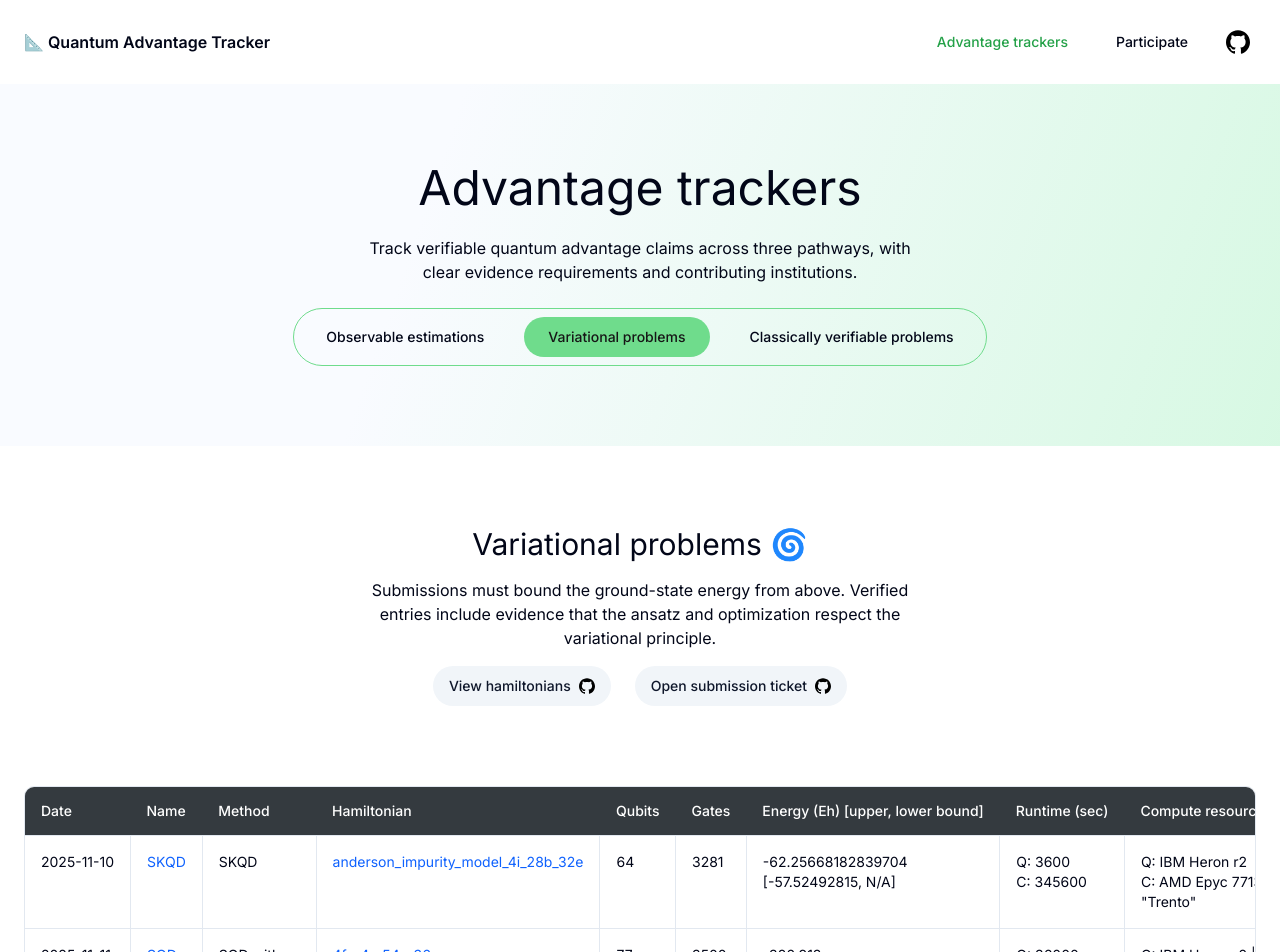
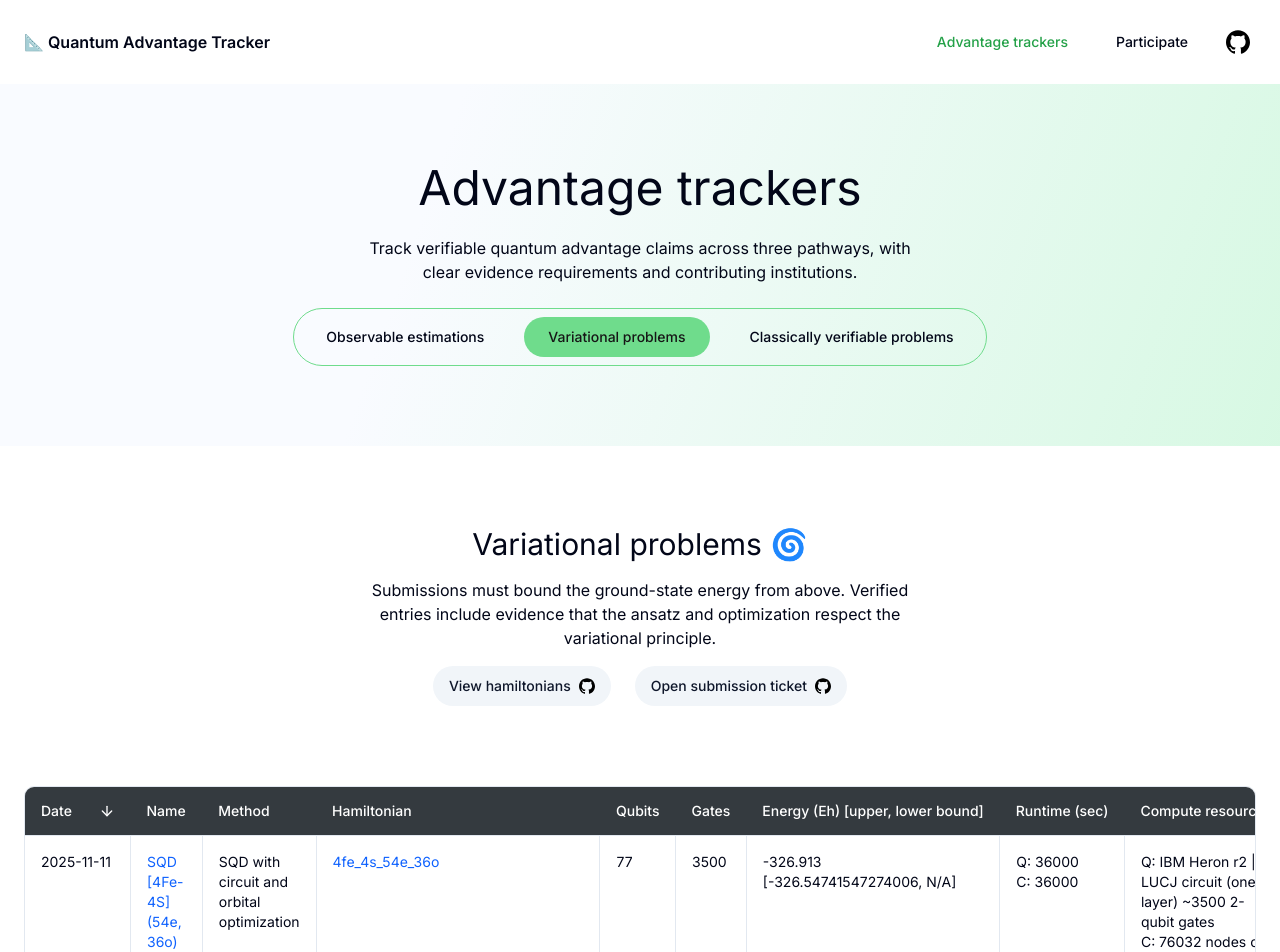
Before and after one commit to quantum-advantage-tracker/quantum-advantage-tracker.github.io, a Next.js app: page /trackers/variational-problems in a window 1280 px wide. Shown: the top 952 px of the page. Built offline with nearby package versions, Linux system fonts and the light colour scheme.

Commit message:
Sort submissions by date in descending order and add a down arrow icon to the date table headers

```diff
--- a/src/app/trackers/classically-verifiable-problems/page.tsx
+++ b/src/app/trackers/classically-verifiable-problems/page.tsx
@@ -11,6 +11,7 @@ import { GithubIcon } from '@/icons';
 import type { CircuitModels } from '@/types/circuitModels';
 import type { CVPSubmission } from '@/types/submissions';
 import { flattenInstances, formatDate, getCircuitInstanceUrl, sortSubmissions } from '@/utils';
+import { ArrowDownIcon } from 'lucide-react';
 import type { Metadata } from 'next';
 import circuitModels from '../../../../data/classically-verifiable-problems/circuit-models.json' assert { type: 'json' };
 import submissions from '../../../../data/classically-verifiable-problems/submissions.json' assert { type: 'json' };
@@ -70,7 +71,9 @@ export function SubmissionsTable(props: {
     <Table>
       <TableHeader>
         <TableRow>
-          <TableHead>Date</TableHead>
+          <TableHead>
+            Date <ArrowDownIcon size={16} className="float-end mt-0.5" />
+          </TableHead>
           <TableHead>Name</TableHead>
           <TableHead>Method</TableHead>
           <TableHead>Circuit</TableHead>
--- a/src/app/trackers/observable-estimations/page.tsx
+++ b/src/app/trackers/observable-estimations/page.tsx
@@ -11,6 +11,7 @@ import { GithubIcon } from '@/icons';
 import type { CircuitModels } from '@/types/circuitModels';
 import type { OESubmission } from '@/types/submissions';
 import { flattenInstances, formatDate, getCircuitInstanceUrl, sortSubmissions } from '@/utils';
+import { ArrowDownIcon } from 'lucide-react';
 import type { Metadata } from 'next';
 import circuitModels from '../../../../data/observable-estimations/circuit-models.json' assert { type: 'json' };
 import submissions from '../../../../data/observable-estimations/submissions.json' assert { type: 'json' };
@@ -71,7 +72,9 @@ export function SubmissionsTable(props: {
     <Table>
       <TableHeader>
         <TableRow>
-          <TableHead>Date</TableHead>
+          <TableHead>
+            Date <ArrowDownIcon size={16} className="float-end mt-0.5" />
+          </TableHead>
           <TableHead>Name</TableHead>
           <TableHead>Method</TableHead>
           <TableHead>Circuit</TableHead>
--- a/src/app/trackers/variational-problems/page.tsx
+++ b/src/app/trackers/variational-problems/page.tsx
@@ -11,6 +11,7 @@ import { GithubIcon } from '@/icons';
 import type { Hamiltonians } from '@/types/hamiltonians';
 import type { VPSubmission } from '@/types/submissions';
 import { flattenInstances, formatDate, getHamiltonianUrl, sortSubmissions } from '@/utils';
+import { ArrowDownIcon } from 'lucide-react';
 import type { Metadata } from 'next';
 import hamiltonians from '../../../../data/variational-problems/hamiltonians.json' assert { type: 'json' };
 import submissions from '../../../../data/variational-problems/submissions.json' assert { type: 'json' };
@@ -70,7 +71,9 @@ export function SubmissionsTable(props: {
     <Table>
       <TableHeader>
         <TableRow>
-          <TableHead>Date</TableHead>
+          <TableHead>
+            Date <ArrowDownIcon size={16} className="float-end mt-0.5" />
+          </TableHead>
           <TableHead>Name</TableHead>
           <TableHead>Method</TableHead>
           <TableHead>Hamiltonian</TableHead>
--- a/src/utils.ts
+++ b/src/utils.ts
@@ -9,7 +9,7 @@ export function sortSubmissions<T extends { createdAt: string }>(arr: T[]): T[]
   return arr.sort((a, b) => {
     const dateA = new Date(a.createdAt).getTime();
     const dateB = new Date(b.createdAt).getTime();
-    return dateA - dateB;
+    return dateB - dateA;
   });
 }
 
```
